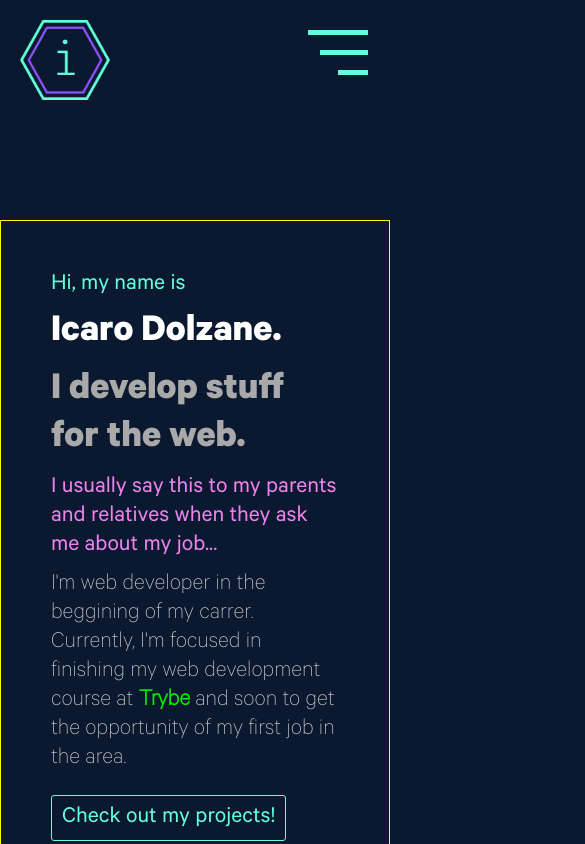
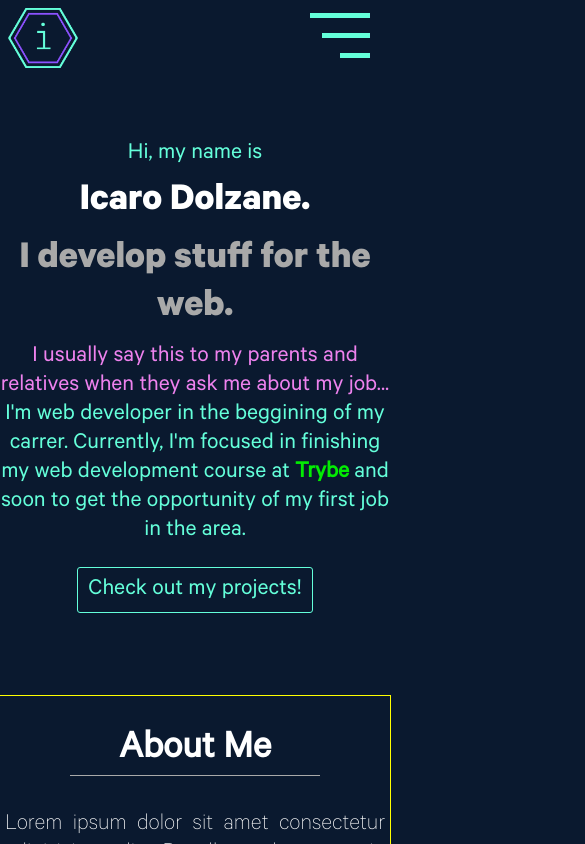
Before and after one commit to icarodolzane/my-portfolio, a React (Create React App) app: page / in a window 390 px wide. Shown: the top 844 px of the page, 585 px wide, since content can reach past the window. Built offline with nearby package versions, Linux system fonts and the light colour scheme.

Commit message:
Finalizado a responsividade do elemento about

```diff
--- a/src/App.css
+++ b/src/App.css
@@ -12,5 +12,9 @@
 
 @media (max-width: 400px)
 {
+  body {
+    margin: 0;
+    padding: 0;
+  }
 
 }
--- a/src/components/About.jsx
+++ b/src/components/About.jsx
@@ -23,7 +23,6 @@ class About extends React.Component {
         <div className='photo-border'>
           <img src={profile_photo} alt="my-profile-pic" />
         </div>
-
       </section>
     </section>);
   }
--- a/src/components/HelloMe.jsx
+++ b/src/components/HelloMe.jsx
@@ -6,24 +6,34 @@ class HelloMe extends React.Component {
     return (
       <main className="main-content">
         <section className="hello-me">
-          <p className="paragraph">Hi, my name is</p>
+          <p>Hi, my name is</p>
           <h1>Icaro Dolzane.</h1>
           <h1>I develop stuff for the web.</h1>
-          <p className="paragraph">
-            I usually say this to my parents and relatives when they ask me about
-            my job...
-          </p>
-          <p className="paragraph">
-            I'm web developer in the beggining of my carrer. Currently, I'm
-            focused in finishing my web development course at{" "}
-            <a target="_blank" href="https://www.betrybe.com/" rel="noreferrer">Trybe</a> and soon to get the
-            opportunity of my first job in the area.
-          </p>
+          <div className="paragraph">
+            <p>
+              I usually say this to my parents and relatives when they ask me
+              about my job...
+            </p>
+            <p>
+              I'm web developer in the beggining of my carrer. Currently, I'm
+              focused in finishing my web development course at{" "}
+              <a
+                target="_blank"
+                href="https://www.betrybe.com/"
+                rel="noreferrer"
+              >
+                Trybe
+              </a>{" "}
+              and soon to get the opportunity of my first job in the area.
+            </p>
+          </div>
           <div className="link">
-            <a className="projects-link" href="/work">Check out my projects!</a>
+            <a className="projects-link" href="/work">
+              Check out my projects!
+            </a>
           </div>
         </section>
-        <About/>
+        <About />
       </main>
     );
   }
--- a/src/index.css
+++ b/src/index.css
@@ -1,4 +1,5 @@
 body {
+  align-items: center;
   display:flex;
   flex-direction: column;
   height: 100vh;
@@ -9,3 +10,12 @@ code {
   font-family: source-code-pro, Menlo, Monaco, Consolas, 'Courier New',
     monospace;
 }
+
+@media (max-width: 400px)
+{
+  body{
+    margin: 0;
+    padding: 0;
+  }
+
+}
--- a/src/style/components/About.css
+++ b/src/style/components/About.css
@@ -49,42 +49,29 @@
   transform: scale(1.2);
 }
 
+@media (max-width: 400px)
+{
+  .about-content{
+    align-content: center;
+    justify-content: center;
+    display: flex;
+    flex-direction: column;
+    width: 100vw;
+    max-width: 390px;
+    padding: 0;
+    gap: 0;
+  }
 
-/* .my-photo img {
-  border-radius: 10px;
-  height: 289px;
-  width: 216px;
+
+.about-text {
+  width: 390px;
+}
+.about-me-text {
+  padding: 5px;
 }
 
-.photo-frame {
-  border:3px solid #64FFDA;
-  border-radius: 10px;
-  height: 295px;
-  width: 222px;
-  position: absolute;
-  z-index: 1;
-  right: calc(39%);
-  bottom: calc(-30%);
+.my-photo {
+  margin-bottom: 100px;
+}
 
 }
-
-
-.photo-border {
-  border-radius: 10px;
-  height: 289px;
-  width: 216px;
-  overflow: hidden;
-  position:absolute;
-  z-index: 2;
-  bottom: -210px;
-}
-
-.photo-border img {
-  transition: all 0.7s ease;
-  max-width: 100%;
-
-}
-
-.photo-border img:hover {
-  transform: scale(1.2);
-} */
--- a/src/style/components/Header.css
+++ b/src/style/components/Header.css
@@ -4,7 +4,7 @@
   justify-content: space-between;
   font-size: 1.5em;
   height: 70px;
-  width: 99.5%;
+  width: 100vw;
 }
 
 .logo {
@@ -67,14 +67,22 @@
 {
 
   .logo{
-    padding: 20px;
+    padding: 8px;
   }
   .my-logo{
-    height: 80px;
-    width: 90px;
+    height: 60px;
+    width: 70px;
   }
   .nav{
     display: none;
+  }
+
+  .header {
+    width: 100vw;
+    height: 85px;
+    display: flex;
+    flex-direction: row;
+    justify-content: space-between;
   }
 
   .my-nav-responsive{
@@ -90,21 +98,16 @@
   }
 
   .menubtn {
-    border: 1px solid white;
-    width: 80px;
-    width: 80px;
+    align-items:flex-end;
+    border: none;
+    display: flex;
+    flex-direction:column;
+    gap: 15px;
+    height: 80;
+    justify-content: center;
     padding: 10px;
     margin: 10px;
-    margin-top: 20px;
-  }
-  .menubtn {
-    align-items:flex-end;
-    display: flex;
-    flex-direction:column;
-    justify-content: center;
-    border: none;
-    height: 80px;
-    gap: 15px;
+    margin-top: 3px;
     width: 80px;
   }
 
--- a/src/style/components/Title.css
+++ b/src/style/components/Title.css
@@ -17,3 +17,24 @@
   width: 330px;
   height: 1px;
 }
+
+@media (max-width: 400px)
+{
+  .title {
+    display: flex;
+    flex-direction: column;
+    justify-content: center;
+    height: 100px;
+    width: 380px;
+    padding: 5px;
+  }
+  .title h2 {
+    font-size: 2.5em;
+  }
+
+  .single-line {
+    background-color: darkgray;
+    width: 250px;
+    height: 1px;
+  }
+}
--- a/src/style/pages/Home.css
+++ b/src/style/pages/Home.css
@@ -16,23 +16,20 @@
 }
 .hello-me {
   margin-top: 100px;
-  border: 1px yellow solid ;
   align-items: left;
   display: flex;
   flex-direction: column;
   gap: 10px;
   padding: 50px;
-  max-width: 1300px;
+  width: 1300px;
   margin-bottom: 150px;
 }
 
 .hello-me p {
   font-size: 1.5em;
+  color: #64FFDA;
 }
 
-.hello-me p:first-child {
-  color: #64FFDA;
-}
 
 .hello-me h1 {
   font-family: 'Calibre-Bold';
@@ -43,14 +40,12 @@
   color: darkgray;
 }
 
-.hello-me p:nth-child(4) {
+.paragraph p:nth-child(1) {
   color: violet;
 }
 
-.hello-me p:nth-child(5) {
-  color: rgb(210, 206, 206);
-  font-family: 'Calibre-Thim';
-  max-width: 600px;
+.paragraph p:nth-child(2) {
+  width: 600px;
 }
 
 .hello-me .paragraph a {
@@ -91,15 +86,25 @@
     display: none;
   }
 
+  .hello-me {
+    margin: 0;
+    padding: 5px;
+    width: 390px;
+    height: 550px;
+    text-align: center;
+  }
+
   .hello-me h1 {
     font-family: 'Calibre-Bold';
     font-size: 2.5em;
   }
 
-  .hello-me p:nth-child(5) {
-    color: rgb(210, 206, 206);
-    font-family: 'Calibre-Thim';
+  .hello-me p {
     font-size: 1.5em;
-    max-width: 300px;
   }
+
+  .paragraph p:nth-child(2) {
+    width: 390px;
+  }
+
 }
```
